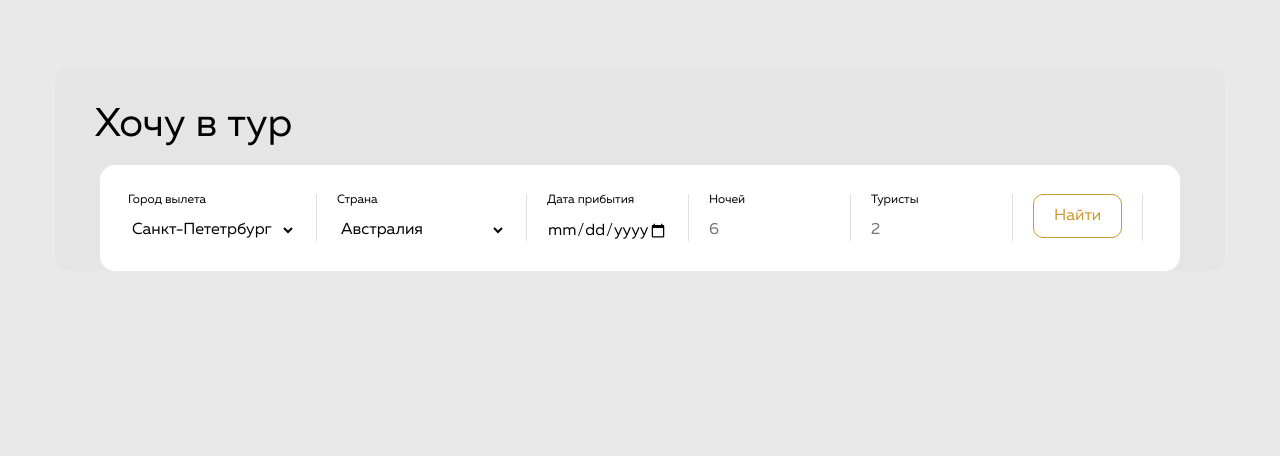
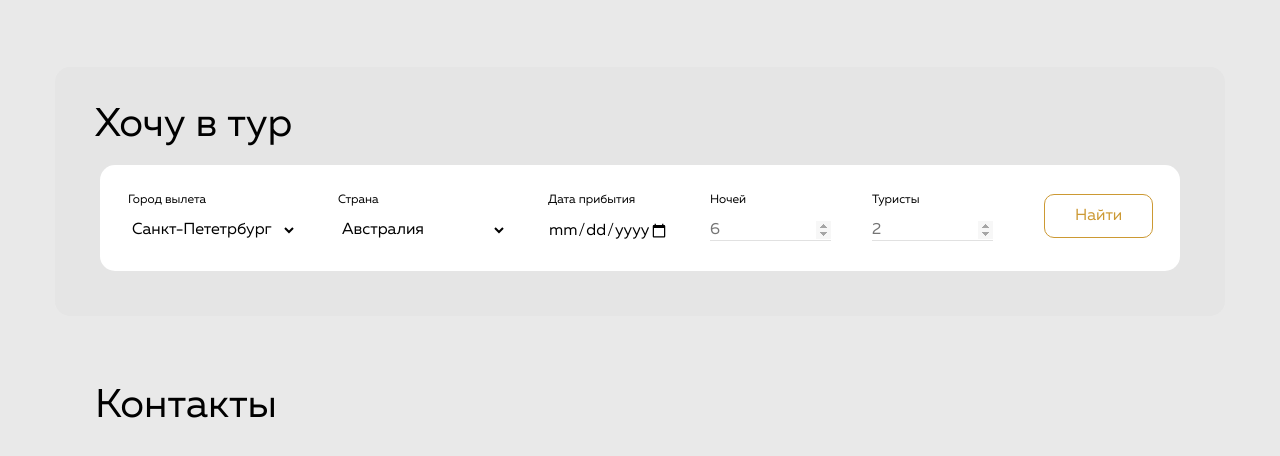
Before and after one commit to ramm04/homework_9, a plain HTML site: page index.html in a window 1280 px wide. Shown: the part 4330-4786 px from the top of the page. Before the commit the page ends 4631 px from the top, so only its background shows below. Drawn offline with Linux system fonts and the light colour scheme.

Commit message:
section tour

```diff
--- a/css/style.css
+++ b/css/style.css
@@ -525,6 +525,8 @@ height: 540px;
 /* TOUR */
 
 .tour-container {
+    margin-bottom: 70px;
+    padding-bottom: 45px;
     background: #E5E5E5;;
     border-radius: 15px;
 }
@@ -534,34 +536,47 @@ height: 540px;
 }
 
 .tour-form {
+    margin: auto;
+    padding-left: 28px;
+    padding-right: 28px;
     width: 1080px;
     height: 106px;
     align-items: center;
-    padding-left: 8px;
-    padding-right: 8px;
-    margin: auto;
     background: #FFFFFF;
     border-radius: 15px;
 }
 
-.form-item {
-    padding-left: 20px;
-    padding-right: 20px;
-    border-right: 1px solid #E1E1E1;
-
-
+.form-list {
+    margin: auto;
 }
 
-.form-cities {
-    width: 209px;
+.form-item {
+    flex-direction: column;
 }
 
-.form-countries {
-    width: 210px;
+.form-cities,.form-countries {
+    width: 169px;
+    margin-right: 41px;
 }
 
-.form-date,.form-night-quantity,.form-tourists-quantity {
-    width: 162px;
+.form-date,.form-night-quantity {
+    width: 121px;
+    margin-right: 41px;
+}
+
+.form-tourists-quantity {
+    width: 121px;
+    margin-right: 51px;
+}
+
+.form-night-quantity,.form-tourists-quantity {
+    border-bottom: 1px solid #E1E1E1;;
+}
+
+/* Для видимости стрелок в input type="number" */
+input[type=number]::-webkit-inner-spin-button,
+input[type=number]::-webkit-outer-spin-button {
+opacity: 0.5;
 }
 
 .form-span {
@@ -579,6 +594,13 @@ height: 540px;
     color: #000000;
 }
 
-.form-item {
-    flex-direction: column;
+.btn-form {
+    padding-left: 30px;
+    padding-right: 30px;
 }
+
+/* SECTION CONTACTS */
+
+.contacts-container {
+    margin-bottom: 50px;
+}
--- a/index.html
+++ b/index.html
@@ -885,8 +885,8 @@
                                     <span class="form-span">Туристы</span>
                                     <input class="form-input btn-reset" type="number" name="tourists-quantity" placeholder="2" required>
                                 </li>
-                                <li class="form-item">
-                                    <button class="btn btn-reset">Найти</button>
+                                <li class="form-item form-item-btn">
+                                    <button class="btn btn-form btn-reset">Найти</button>
                                 </li>
                             </ul>
                         </div>
@@ -895,6 +895,14 @@
                 </div>
             </div>
         </section>
+        <!-- SECTION CONTACTS -->
+        <section id="contacts" class="contacts">
+            <div class="container">
+                <h2 class="section-title">
+                    Контакты
+                </h2>
+            </div>
+        </section>
     </main>
 </body>
 </html>
```
